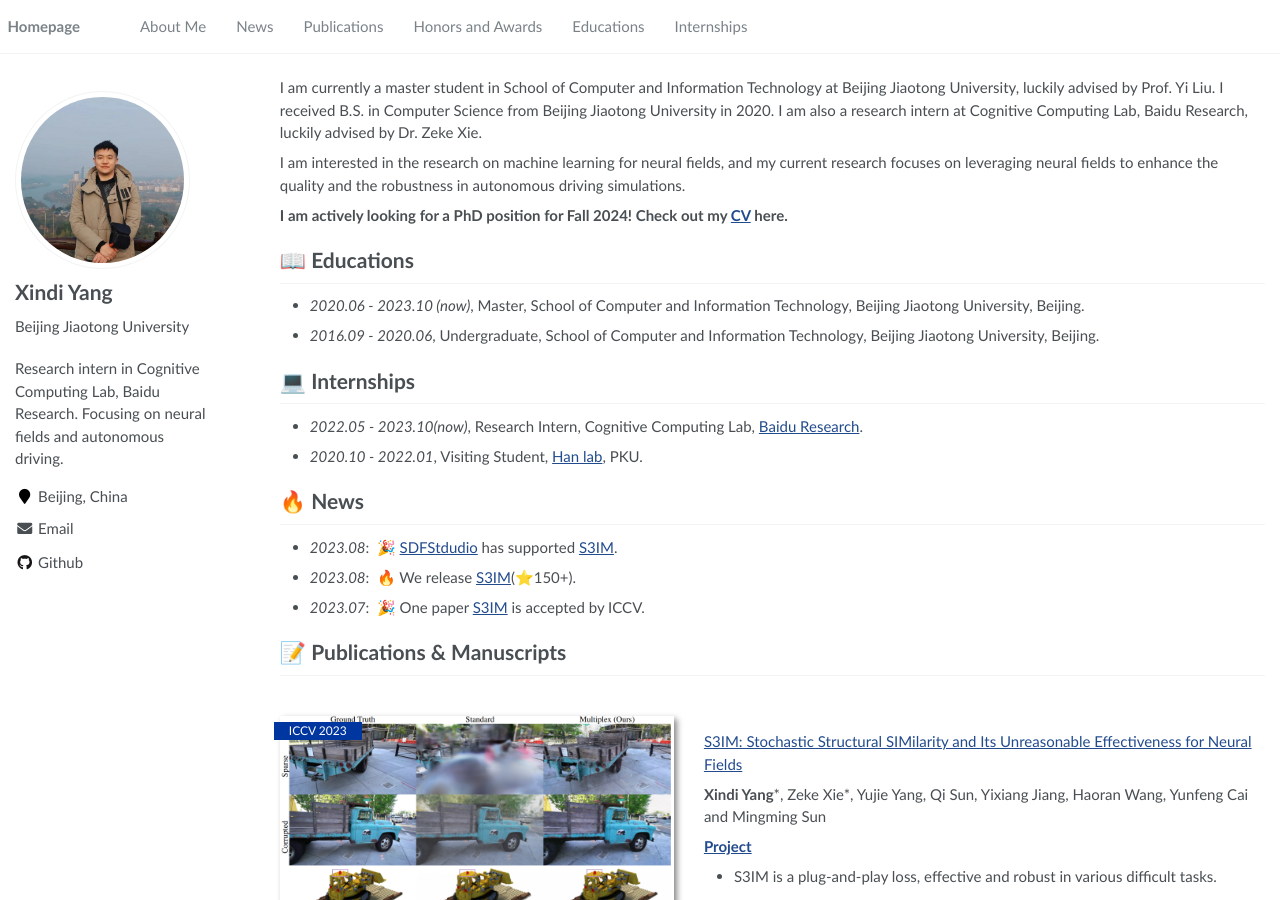
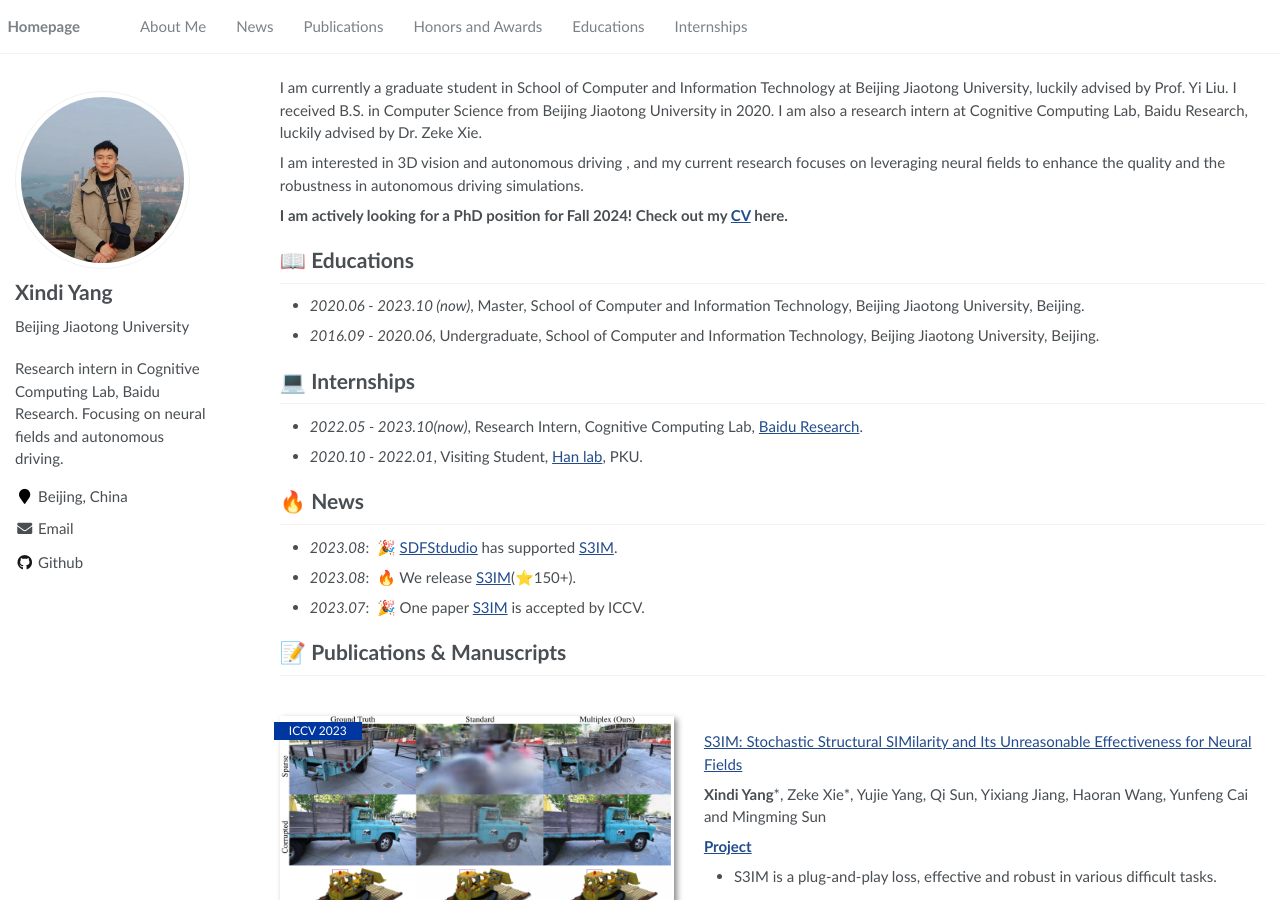
Before and after one commit to Madaoer/Madaoer.github.io, a Jekyll site: the page built from _pages/about.md, in a window 1280 px wide and 900 px high. Built offline with Jekyll 4.4.1, drawn with Linux system fonts in a browser that asks for light colours; comment, search, counter and statistics services are not loaded.

Commit message:
Update about.md

```diff
--- a/_pages/about.md
+++ b/_pages/about.md
@@ -17,9 +17,9 @@
 
 <span class='anchor' id='about-me'></span>
 
-I am currently a master student in School of Computer and Information Technology at Beijing Jiaotong University, luckily advised by Prof. Yi Liu. I received B.S. in Computer Science from Beijing Jiaotong University in 2020. I am also a research intern at Cognitive Computing Lab, Baidu Research, luckily advised by Dr. Zeke Xie.
+I am currently a graduate student in School of Computer and Information Technology at Beijing Jiaotong University, luckily advised by Prof. Yi Liu. I received B.S. in Computer Science from Beijing Jiaotong University in 2020. I am also a research intern at Cognitive Computing Lab, Baidu Research, luckily advised by Dr. Zeke Xie.
 
-I am interested in the research on machine learning for neural fields, and my current research focuses on leveraging neural fields to enhance the quality and the robustness in autonomous driving simulations.
+I am interested in 3D vision and autonomous driving , and my current research focuses on leveraging neural fields to enhance the quality and the robustness in autonomous driving simulations.
 
 **I am actively looking for a PhD position for Fall 2024! Check out my [CV](https://madaoer.github.io/assets/Xindi_Yang_CV.pdf) here.**
 
```
